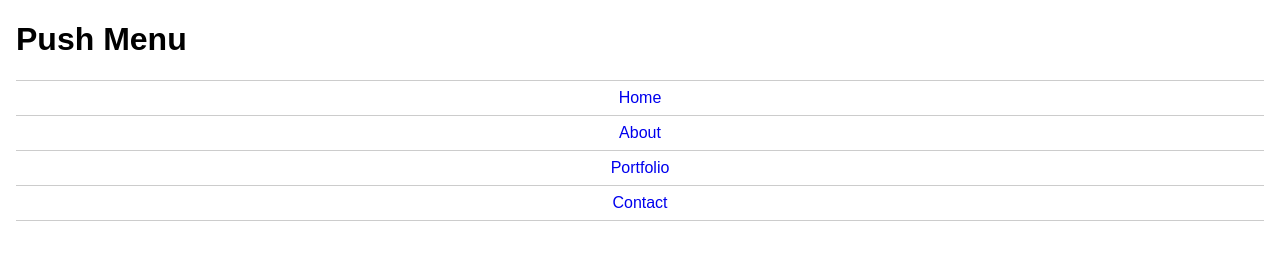
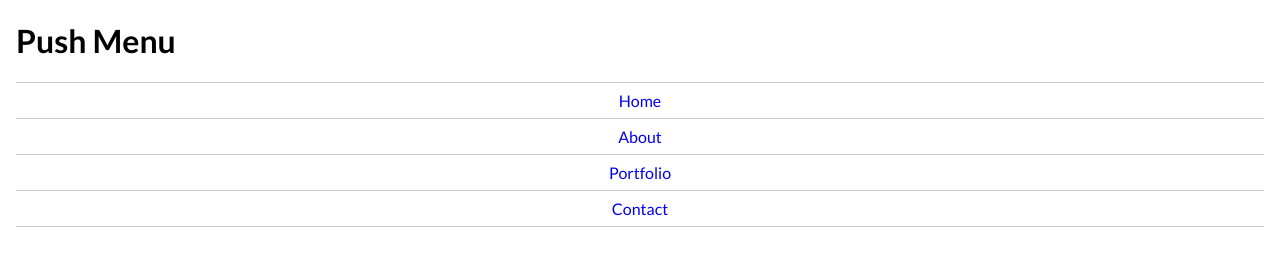
Before and after one commit to mcin0244/DSN-1686-exercise-3, a plain HTML site: page index.html in a window 1280 px wide. Drawn offline with nearby package versions, Linux system fonts and the light colour scheme; files that its build step writes are made by us from their sources.

Commit message:
feat(scss): add mixins to main
- Attached Google Font to index
- Added font to base
- Edited font in main

```diff
--- a/index.html
+++ b/index.html
@@ -7,6 +7,7 @@
   <meta name="handheldfriendly" content="true">
   <meta name="mobileoptimized" content="240">
   <meta name="viewport" content="width=device-width,initial-scale=1">
+  <link href='http://fonts.googleapis.com/css?family=Lato:300,400,700' rel='stylesheet' type='text/css'>
 </head>
 <body class="noscript">
   <div class="site-wrapper" data-state="slide-closed">
--- a/scss/_base.scss
+++ b/scss/_base.scss
@@ -2,3 +2,6 @@
 
 $light-grey: #ccc;
 $text-color: #222;
+
+// Font Stacks
+$lato: 'Lato', sans-serif;
--- a/scss/components/_main.scss
+++ b/scss/components/_main.scss
@@ -19,7 +19,7 @@ html {
 
 
 body{
-  font-family: sans-serif;
+  font-family: $lato;
   @include zero;
   // Hides close button if there is no js
   &.noscript .close-btn,
```
